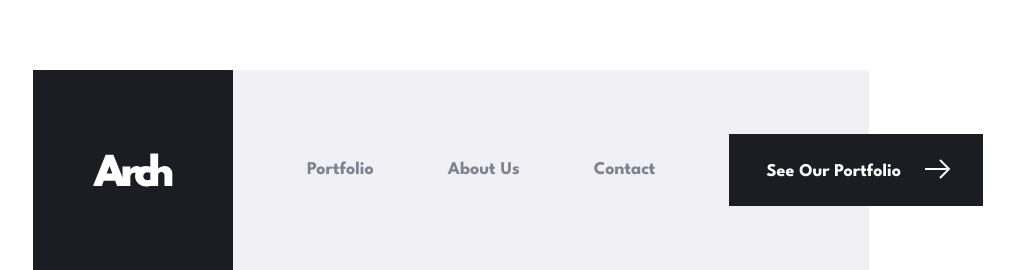
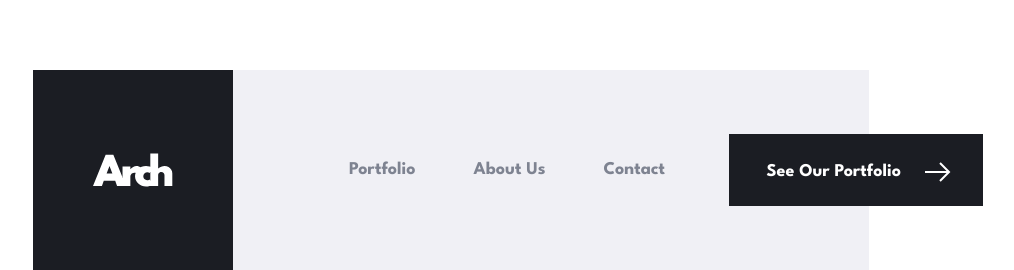
Before and after one commit to MarcinFiuk/arch-studio-multi-page-website, a React (Create React App) app: page /contact in a window 1280 px wide. Shown: the part 2776-3046 px from the top of the page, without its empty margins (132-1146 px from the left). Built offline with nearby package versions, Linux system fonts and the light colour scheme.

Commit message:
refactor: footer nav

```diff
--- a/src/components/Footer.js
+++ b/src/components/Footer.js
@@ -4,46 +4,41 @@ import styled from 'styled-components';
 import LinkButton from './LinkButton';
 import Logo from './icons/Logo';
 import { Paragraph } from './../styles/style-template';
+import { navigationData } from './../data/navigation-data';
 
 function Footer() {
     return (
         <FooterStyled>
             <Wrapper>
-                <NavStyled>
                 <SquareLink to='/' onClick={() => window.scrollTo(0, 0)}>
                     <Logo fill='var(--white)' />
                 </SquareLink>
+                <NavStyled>
+                    <ul>
+                        {navigationData.map((link) => {
+                            const { id, path, text } = link;
+
+                            return (
+                                <li>
                                     <Paragraph
+                                        key={id}
                                         as={Link}
-                        to='portfolio'
-                        // color='var(--mediumGrey)'
+                                        to={path}
                                         onClick={() => window.scrollTo(0, 0)}
                                     >
-                        Portfolio
+                                        {text}
                                     </Paragraph>
-                    <Paragraph
-                        as={Link}
-                        to='about'
-                        color='var(--mediumGrey)'
-                        onClick={() => window.scrollTo(0, 0)}
-                    >
-                        About Us
-                    </Paragraph>
-                    <Paragraph
-                        as={Link}
-                        to='contact'
-                        color='var(--mediumGrey)'
-                        onClick={() => window.scrollTo(0, 0)}
-                    >
-                        Contact
-                    </Paragraph>
+                                </li>
+                            );
+                        })}
+                    </ul>
+                </NavStyled>
                 <LinkButton
                     to='portfolio'
                     onClick={() => window.scrollTo(0, 0)}
                 >
                     See Our Portfolio
                 </LinkButton>
-                </NavStyled>
             </Wrapper>
         </FooterStyled>
     );
@@ -63,6 +58,12 @@ const FooterStyled = styled.footer`
 `;
 
 const Wrapper = styled.div`
+    display: flex;
+    flex-direction: column;
+    align-items: center;
+    gap: 2rem;
+    padding-bottom: 3rem;
+
     &:before {
         content: '';
         position: absolute;
@@ -72,13 +73,21 @@ const Wrapper = styled.div`
         height: 86%;
         background-color: var(--veryLightGrey);
         z-index: -1;
+    }
 
     @media (min-width: 48rem) {
+        flex-direction: row;
+        justify-content: space-between;
+        padding-bottom: 0;
+
+        &:before {
             width: 79%;
             height: 120px;
         }
+    }
 
     @media (min-width: 64rem) {
+        &:before {
             height: 200px;
             width: 88%;
         }
@@ -86,29 +95,38 @@ const Wrapper = styled.div`
 `;
 
 const NavStyled = styled.nav`
+    ul {
         display: flex;
         flex-direction: column;
         justify-content: center;
         align-items: center;
+        list-style: none;
+        padding-left: 0;
         gap: 2rem;
-    padding-bottom: 3rem;
-
-    @media (min-width: 48rem) {
-        flex-direction: row;
-        padding-bottom: 0;
-        justify-content: space-between;
     }
 
     a {
+        font-weight: var(--fontWeight-700);
         color: var(--mediumGrey);
-        font-weight: var(--fontWeight-700);
 
         &:hover {
             color: var(--veryDarkBlue);
         }
+    }
 
-        &:last-child {
-            color: var(--white);
+    @media (min-width: 48rem) {
+        flex-grow: 2;
+
+        ul {
+            flex-direction: row;
+            justify-content: space-between;
+        }
+    }
+
+    @media (min-width: 64rem) {
+        ul {
+            max-width: 25rem;
+            padding-left: 5.25rem;
         }
     }
 `;
--- a/src/components/LinkButton.js
+++ b/src/components/LinkButton.js
@@ -23,6 +23,7 @@ const LinkStyled = styled(Link)`
     line-height: 1.5625rem;
     width: fit-content;
     display: flex;
+    align-items: center;
     gap: 24px;
     padding: 25px 32px 22px 37px;
     transition: background-color 0.2s ease-in;
@@ -40,6 +41,10 @@ const LinkStyled = styled(Link)`
             }
         `}
 
+    span {
+        display: block;
+    }
+
     &:hover {
         background-color: var(--darkGrey);
     }
--- /dev/null
+++ b/src/data/navigation-data.js
@@ -0,0 +1,5 @@
+export const navigationData = [
+    { id: '1', path: 'portfolio', text: 'Portfolio' },
+    { id: '2', path: 'about', text: 'About Us' },
+    { id: '3', path: 'contact', text: 'Contact' },
+];
```
Lines whose indentation alone changed are shown as unchanged.
